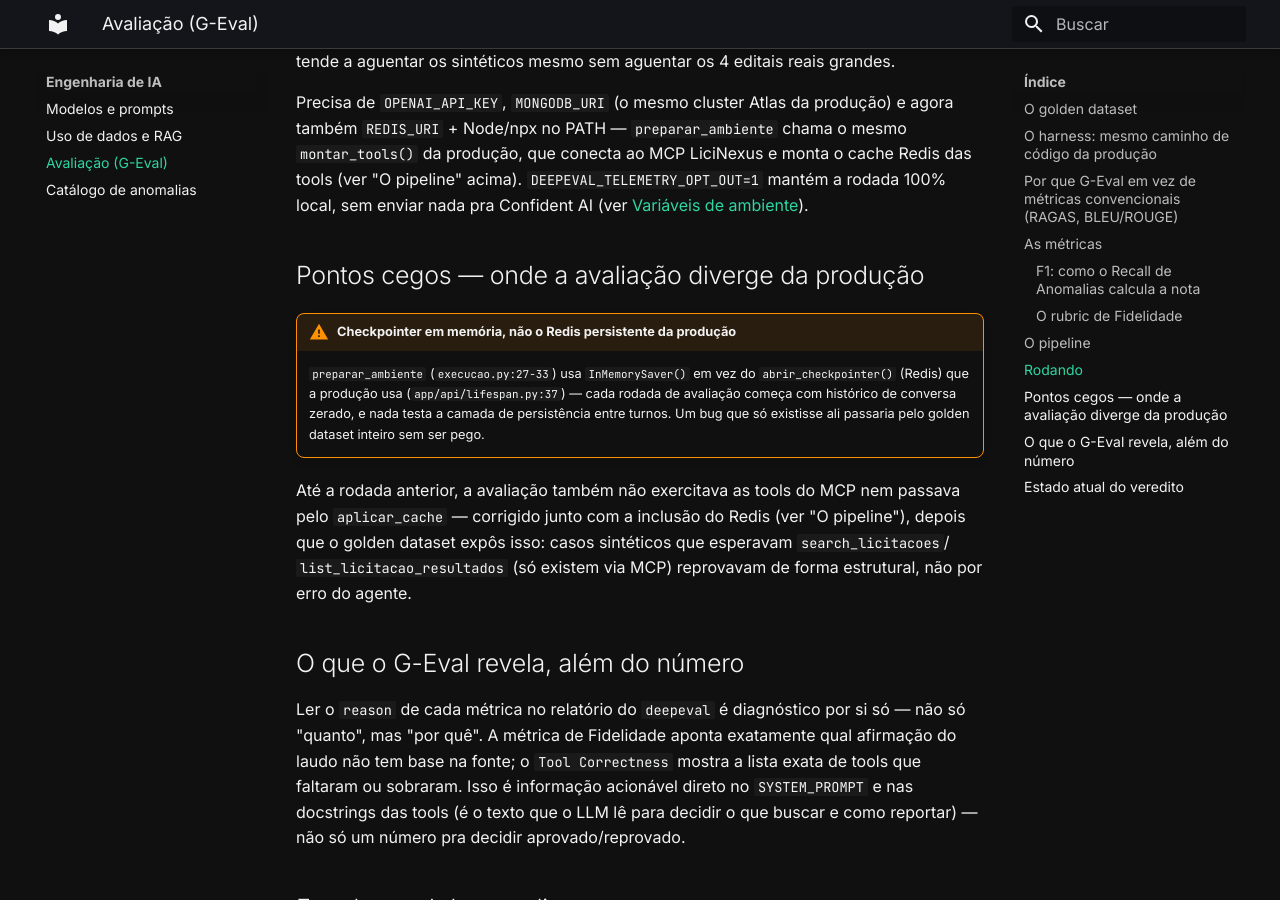
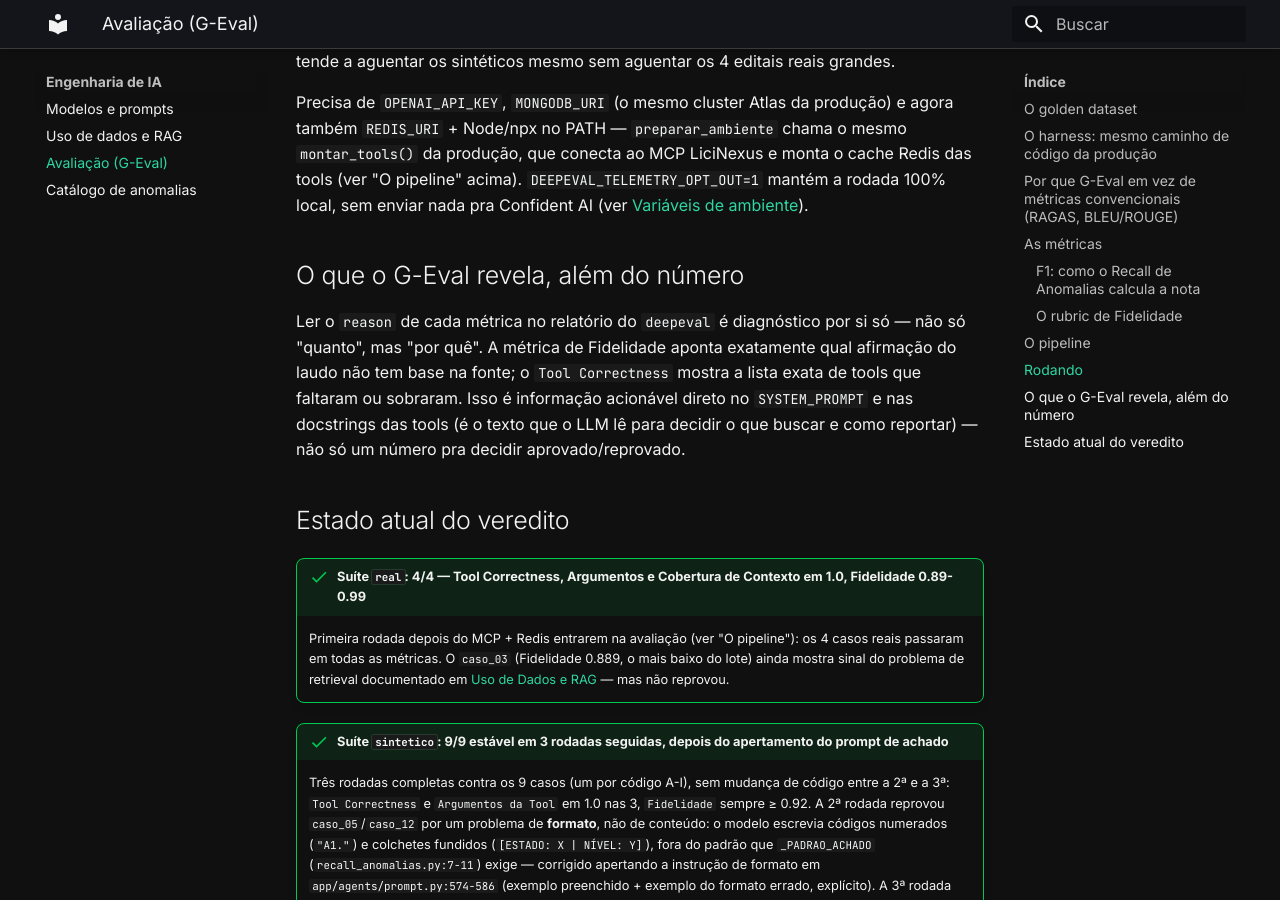
Before and after one commit to Moreira-89/auditor-cidadao, an MkDocs documentation site: the page built from docs/ia/avaliacao.md, in a window 1280 px wide and 900 px high, scrolled down 9134 px. Built offline with MkDocs 1.6.1 and Material for MkDocs 9.7.7, drawn with Linux system fonts in a browser that asks for light colours.

Commit message:
docs(ia): remove seção "Pontos cegos — onde a avaliação diverge da produção"

```diff
--- a/docs/ia/avaliacao.md
+++ b/docs/ia/avaliacao.md
@@ -320,20 +320,6 @@ que conecta ao MCP LiciNexus e monta o cache Redis das tools (ver "O pipeline" a
 `DEEPEVAL_TELEMETRY_OPT_OUT=1` mantém a rodada 100% local, sem enviar nada pra Confident AI (ver
 [Variáveis de ambiente](../operacional/variaveis_ambiente.md)).
 
-## Pontos cegos — onde a avaliação diverge da produção
-
-!!! warning "Checkpointer em memória, não o Redis persistente da produção"
-    `preparar_ambiente` (`execucao.py:27-33`) usa `InMemorySaver()` em vez do
-    `abrir_checkpointer()` (Redis) que a produção usa (`app/api/lifespan.py:37`) — cada rodada de
-    avaliação começa com histórico de conversa zerado, e nada testa a camada de persistência entre
-    turnos. Um bug que só existisse ali passaria pelo golden dataset inteiro sem ser pego.
-
-Até a rodada anterior, a avaliação também não exercitava as tools do MCP nem passava pelo
-`aplicar_cache` — corrigido junto com a inclusão do Redis (ver "O pipeline"), depois que o
-golden dataset expôs isso: casos sintéticos que esperavam `search_licitacoes`/
-`list_licitacao_resultados` (só existem via MCP) reprovavam de forma estrutural, não por erro do
-agente.
-
 ## O que o G-Eval revela, além do número
 
 Ler o `reason` de cada métrica no relatório do `deepeval` é diagnóstico por si só — não só "quanto",
```
